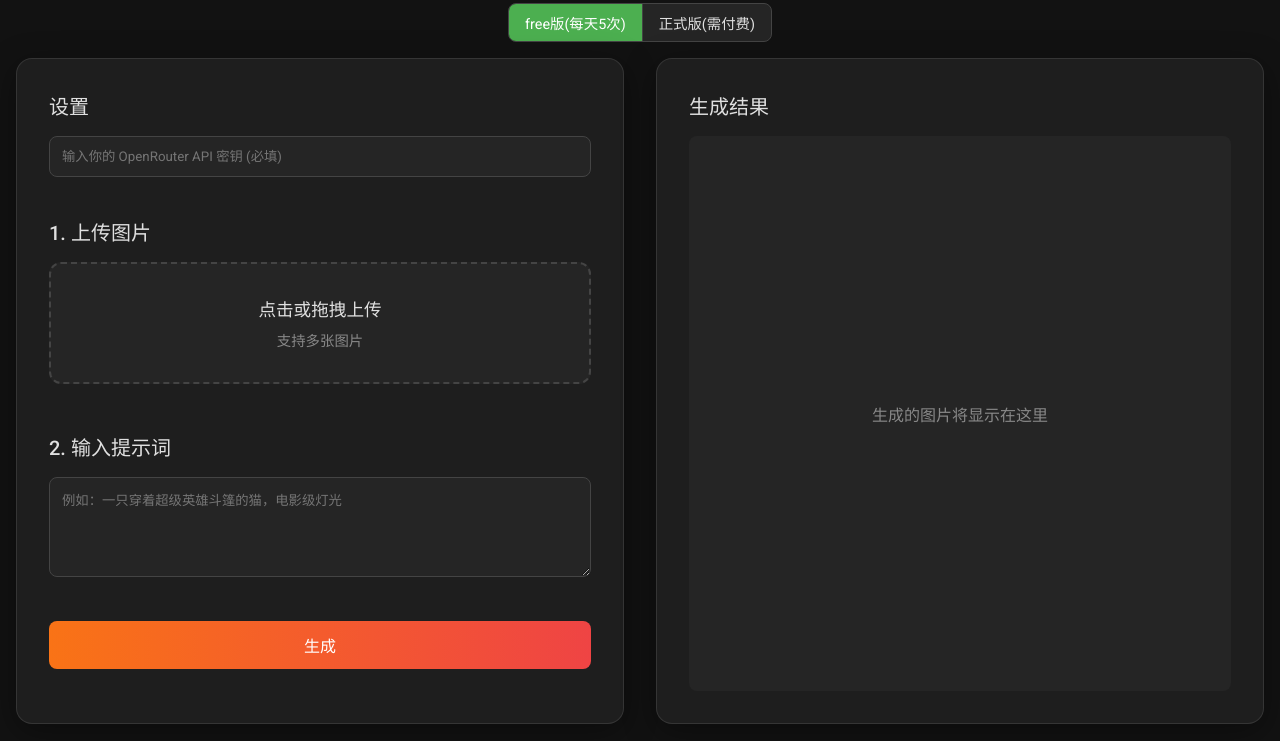
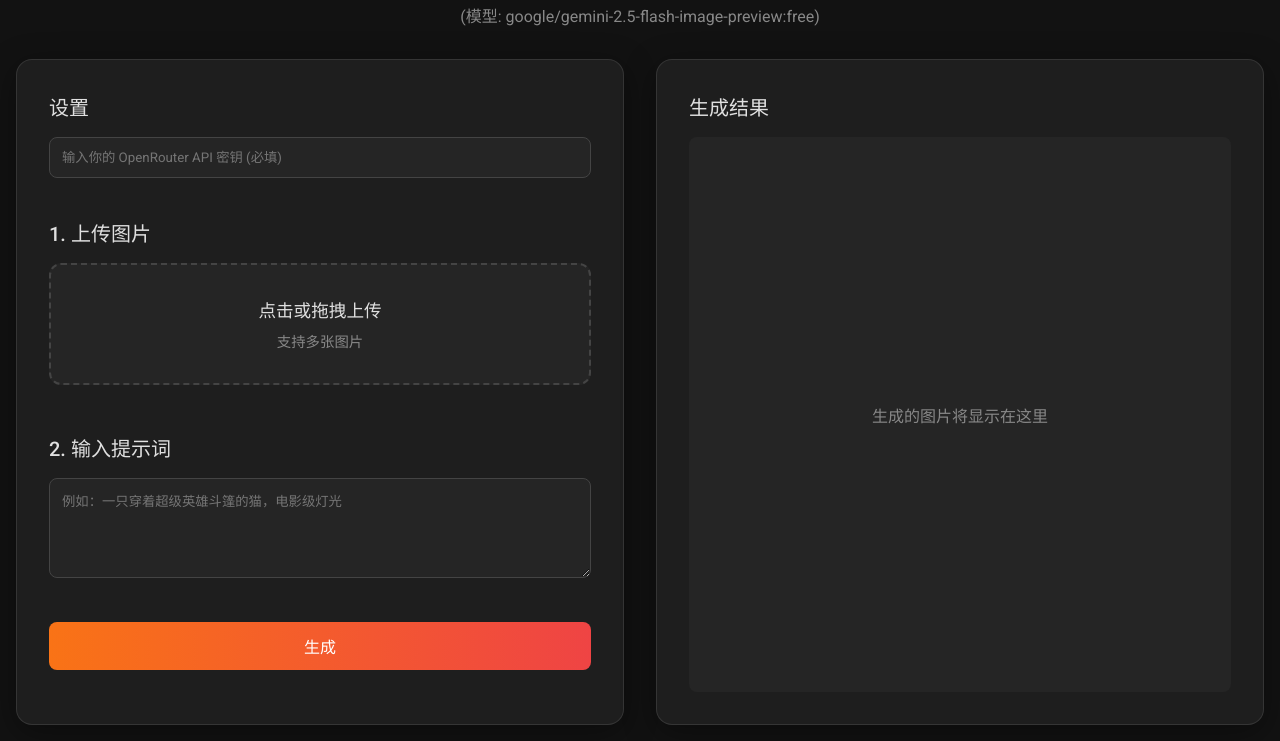
Before and after one commit to du406470427/nanobanana, a plain HTML site: page static/index.html in a window 1280 px wide. Shown: the part 121-862 px from the top of the page. Drawn offline with Linux system fonts and the light colour scheme; no server answers.

Commit message:
Update index.html

```diff
--- a/static/index.html
+++ b/static/index.html
@@ -9,24 +9,13 @@
 </head>
 <body>
     <h1 class="title">🍌 nano banana</h1>
-
-    <div class="model-select-section">
-        <div class="model-tabs">
-            <div class="model-tab selected" data-model="google/gemini-2.5-flash-image-preview:free">
-                free版(每天5次)
-            </div>
-            <div class="model-tab" data-model="google/gemini-2.5-flash-image-preview">
-                正式版(需付费)
-            </div>
-        </div>
-    </div>
-
+    <p class="subtitle">(模型: google/gemini-2.5-flash-image-preview:free)</p>
     <div class="main-container">
         <div class="controls-container">
-        <div class="api-key-section">
-                 <h2>设置</h2>
-                 <input type="password" id="api-key-input" placeholder="输入你的 OpenRouter API 密钥 (必填)">
-             </div>
+            <div class="api-key-section">
+                <h2>设置</h2>
+                <input type="password" id="api-key-input" placeholder="输入你的 OpenRouter API 密钥 (必填)">
+            </div>
             <div class="upload-section">
                 <h2>1. 上传图片</h2>
                 <div class="upload-area">
```
